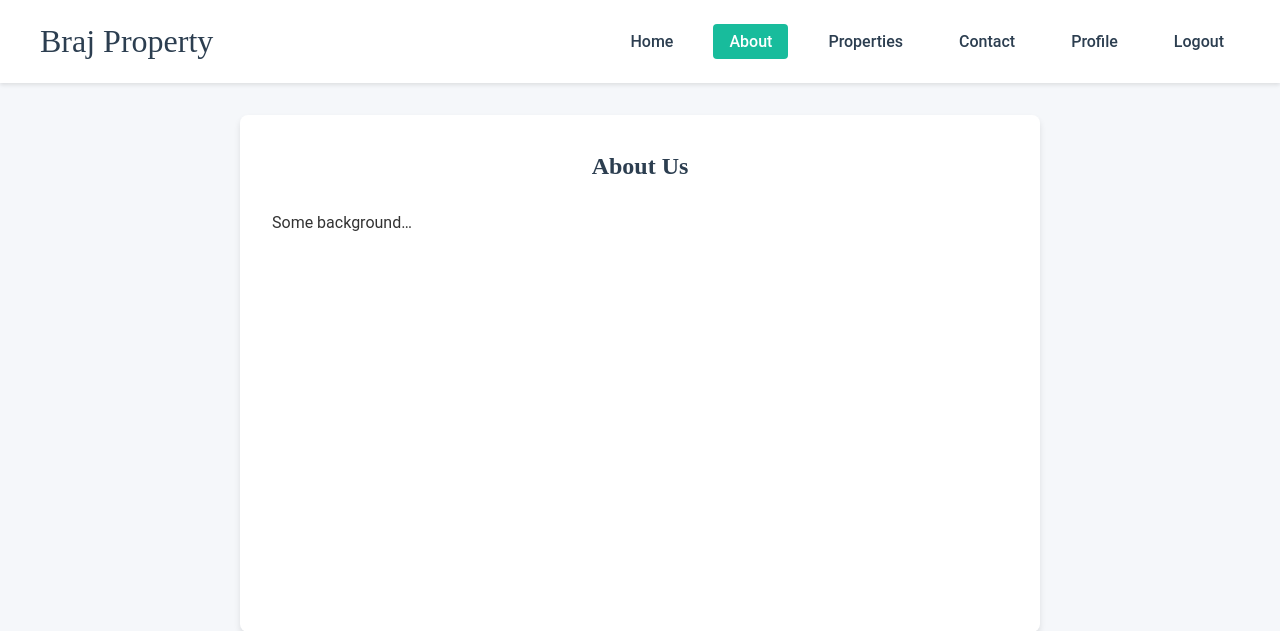
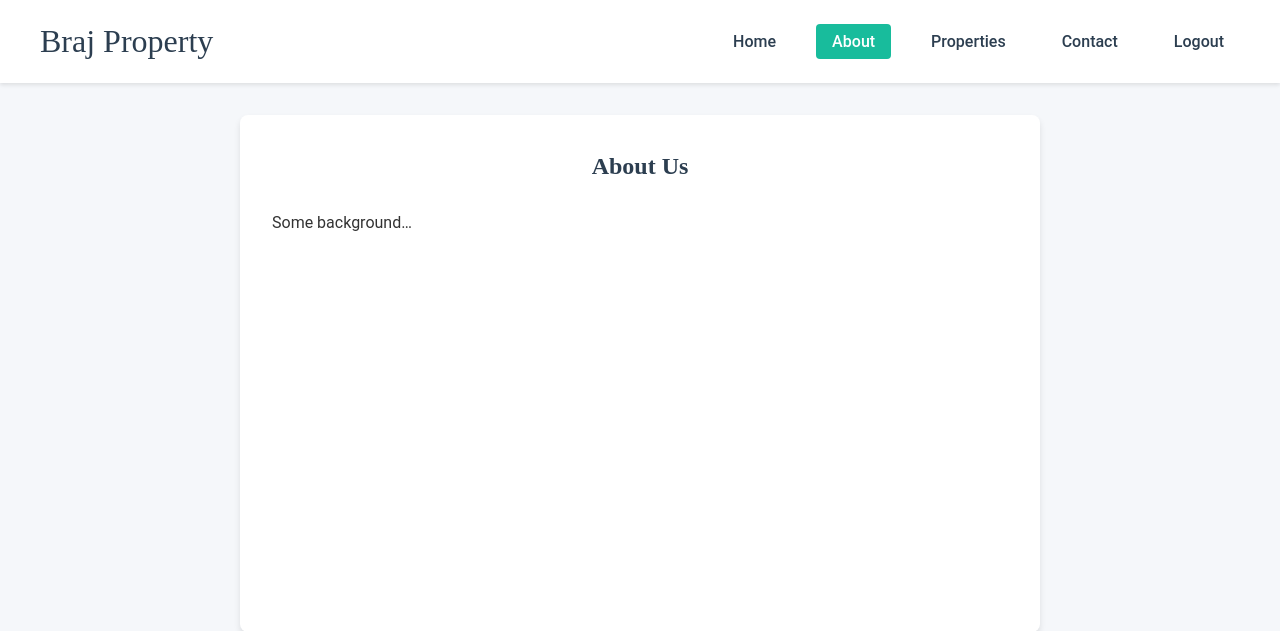
Before and after one commit to rayush23/AryaCodes, a PHP site: page /about.php in a window 1280 px wide. Shown: the top 631 px of the page. Run offline with PHP 8.4, Linux system fonts and the light colour scheme; a user stored in the database is signed in; data comes from the database, SQL or seed files in the repository.

Commit message:
Update about.php

```diff
--- a/about.php
+++ b/about.php
@@ -43,7 +43,6 @@ $conn->close();
           <li><a href="properties.php">Properties</a></li>
           <li><a href="contact.php">Contact</a></li>
           <?php if (isset($_SESSION['user_id'])): ?>
-            <li><a href="profile.php">Profile</a></li>
             <li><a href="logout.php">Logout</a></li>
           <?php else: ?>
             <li><a href="login.php">Login</a></li>
```
